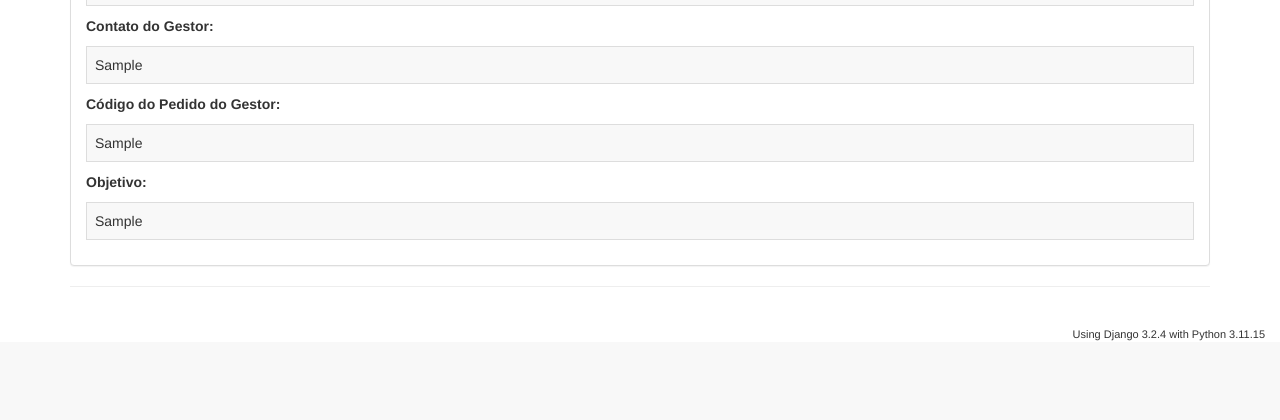
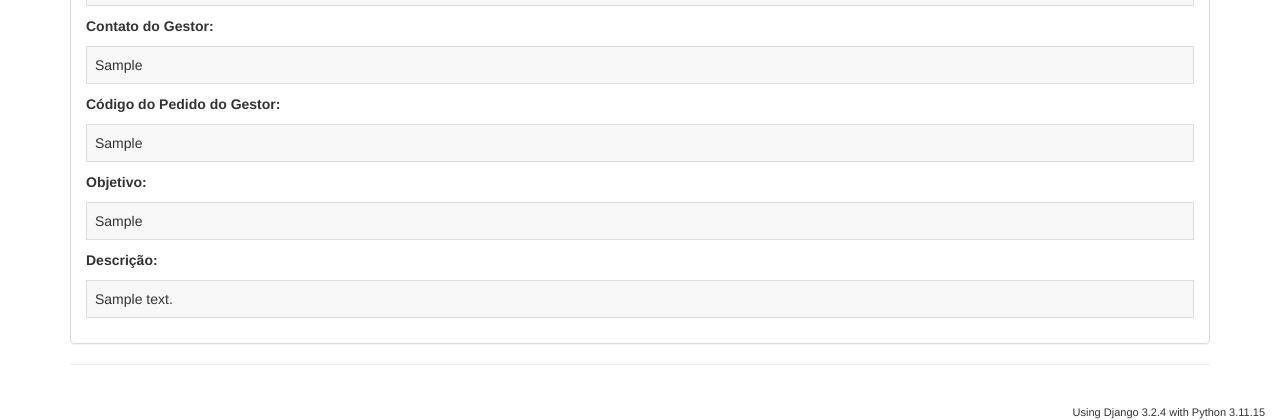
Before and after one commit to marcelo-soares-souza/gbp, a Django app: page /sequenciamento/dashboard/ in a window 1280 px wide, after a click on "Contrato". Shown: the part 765-1185 px from the top of the page. Before the commit the page ends 1106 px from the top, so only its background shows below. Run offline with Django 3.2, Linux system fonts and the light colour scheme; a user stored in the database is signed in; tables that the repository leaves empty hold one stand-in row (values such as "Sample post"); some libraries are stand-ins or nearby versions.

Commit message:
Fix in Dashboard detals

```diff
--- a/sequenciamento/templates/dashboard/crud/detail.html
+++ b/sequenciamento/templates/dashboard/crud/detail.html
@@ -113,6 +113,7 @@
           <p><b>Contato do Gestor:</b> <br/> <div class='text-highlight'>{{ sequenciamento.contrato.contato_gestor }}&nbsp;</div></p>
           <p><b>Código do Pedido do Gestor:</b> <br/> <div class='text-highlight'>{{ sequenciamento.contrato.codigo_pedido_gestor }}&nbsp;</div></p>
           <p><b>Objetivo:</b> <br/> <div class='text-highlight'>{{ sequenciamento.contrato.objetivo }}&nbsp;</div></p>
+          <p><b>Descrição:</b> <br/> <div class='text-highlight'>{{ sequenciamento.contrato.descricao }}&nbsp;</div></p>
         </div>
       </div>
   </div>
```
